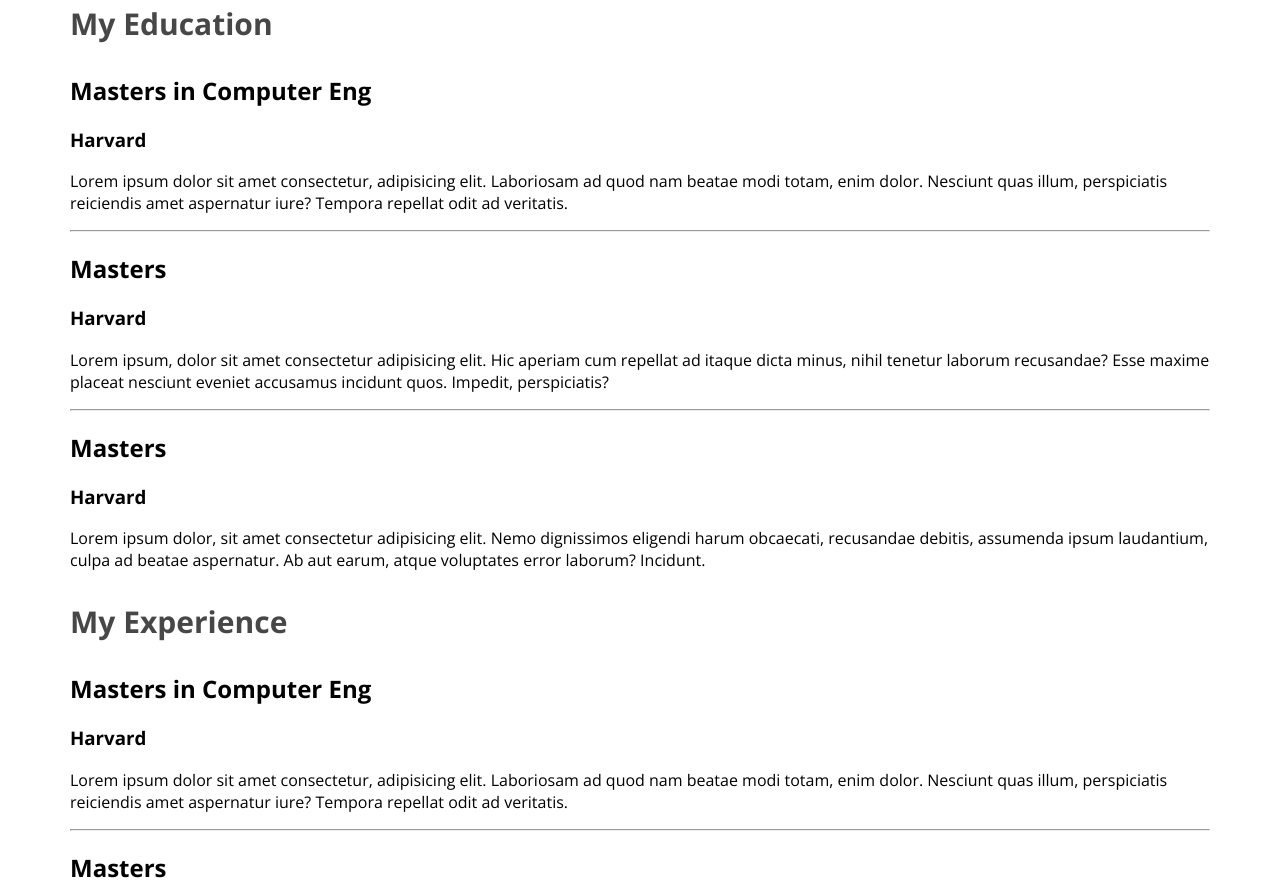
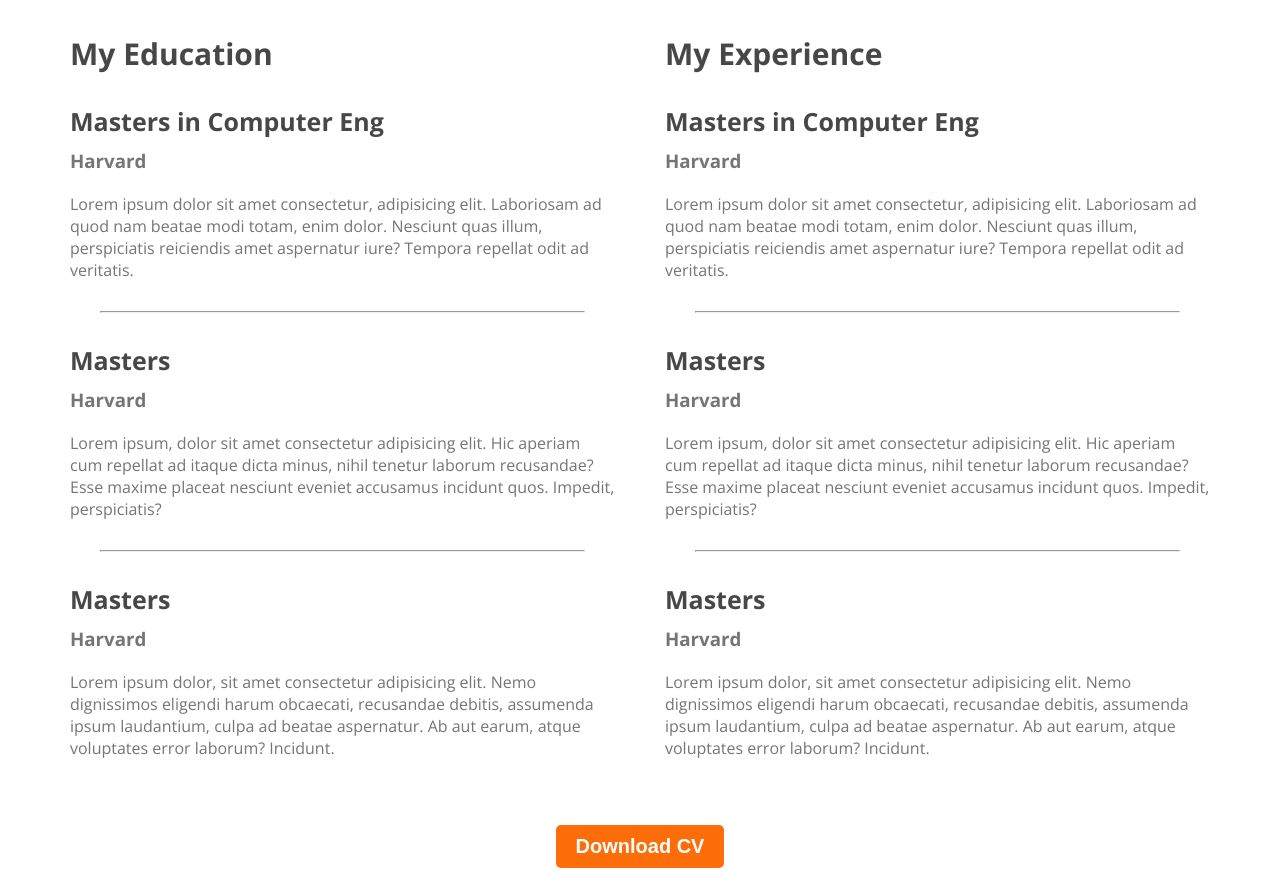
Before and after one commit to devnazmul01/web-developer-portfolio, a plain HTML site: page index.html in a window 1280 px wide. Shown: the part 2369-3256 px from the top of the page. Drawn offline with nearby package versions, Linux system fonts and the light colour scheme.

Commit message:
finished resume section

```diff
--- a/index.html
+++ b/index.html
@@ -146,6 +146,9 @@
                     </div>
                 </div>
             </div>
+            <div class="download-cv">
+                <button class="btn-primary">Download CV</button>
+            </div>
         </section>
     </main>
     <footer>
--- a/style/portfolio.css
+++ b/style/portfolio.css
@@ -131,3 +131,27 @@ main{
 font-size: 30px;
 font-weight: 700;
 }
+.resume-container{
+    display: flex;
+    gap: 50px;
+}
+.resume-item-title{
+    color:  #474747;
+    font-size: 25px;
+    font-weight: 700;
+    margin-bottom: 10px;
+}
+.resume-item-institute{
+    margin-top: 0;
+    margin-bottom: 20px;
+}
+.resume-item-institute, .resume-item-description{
+    color: #757575;
+}
+.resume-container hr{
+    margin: 30px;
+}
+.download-cv{
+    text-align: center;
+    margin-top: 50px;
+}
```
